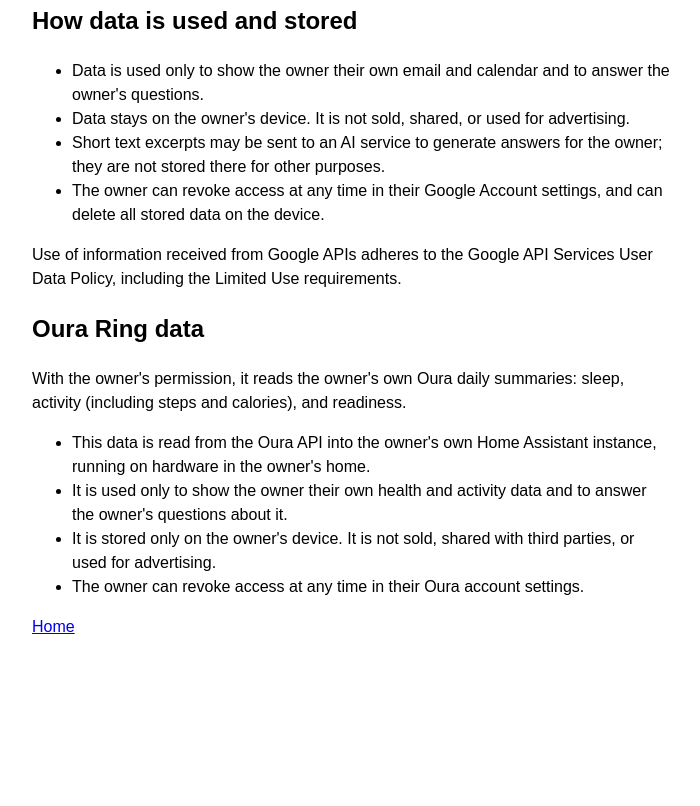
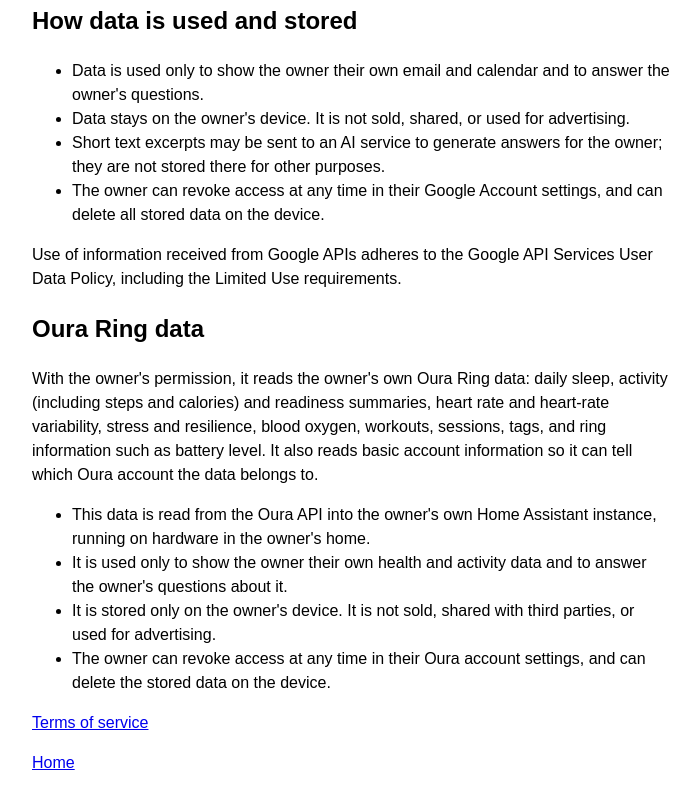
Before and after one commit to BambyGWN/bambygwn.github.io, a plain HTML site: page privacy.html in a window 1280 px wide. Shown: the part 362-1168 px from the top of the page, without its empty margins (288-988 px from the left). Before the commit the page ends 1041 px from the top, so only its background shows below. Drawn offline with Linux system fonts and the light colour scheme.

Commit message:
Broaden Oura section to cover all data the integration reads
Co-Authored-By: Claude Opus 5 <noreply@anthropic.com>

```diff
--- a/privacy.html
+++ b/privacy.html
@@ -20,13 +20,14 @@
 </ul>
 <p>Use of information received from Google APIs adheres to the Google API Services User Data Policy, including the Limited Use requirements.</p>
 <h2>Oura Ring data</h2>
-<p>With the owner's permission, it reads the owner's own Oura daily summaries: sleep, activity (including steps and calories), and readiness.</p>
+<p>With the owner's permission, it reads the owner's own Oura Ring data: daily sleep, activity (including steps and calories) and readiness summaries, heart rate and heart-rate variability, stress and resilience, blood oxygen, workouts, sessions, tags, and ring information such as battery level. It also reads basic account information so it can tell which Oura account the data belongs to.</p>
 <ul>
 <li>This data is read from the Oura API into the owner's own Home Assistant instance, running on hardware in the owner's home.</li>
 <li>It is used only to show the owner their own health and activity data and to answer the owner's questions about it.</li>
 <li>It is stored only on the owner's device. It is not sold, shared with third parties, or used for advertising.</li>
-<li>The owner can revoke access at any time in their Oura account settings.</li>
+<li>The owner can revoke access at any time in their Oura account settings, and can delete the stored data on the device.</li>
 </ul>
+<p><a href="terms.html">Terms of service</a></p>
 <p><a href="index.html">Home</a></p>
 </body>
 </html>
```
